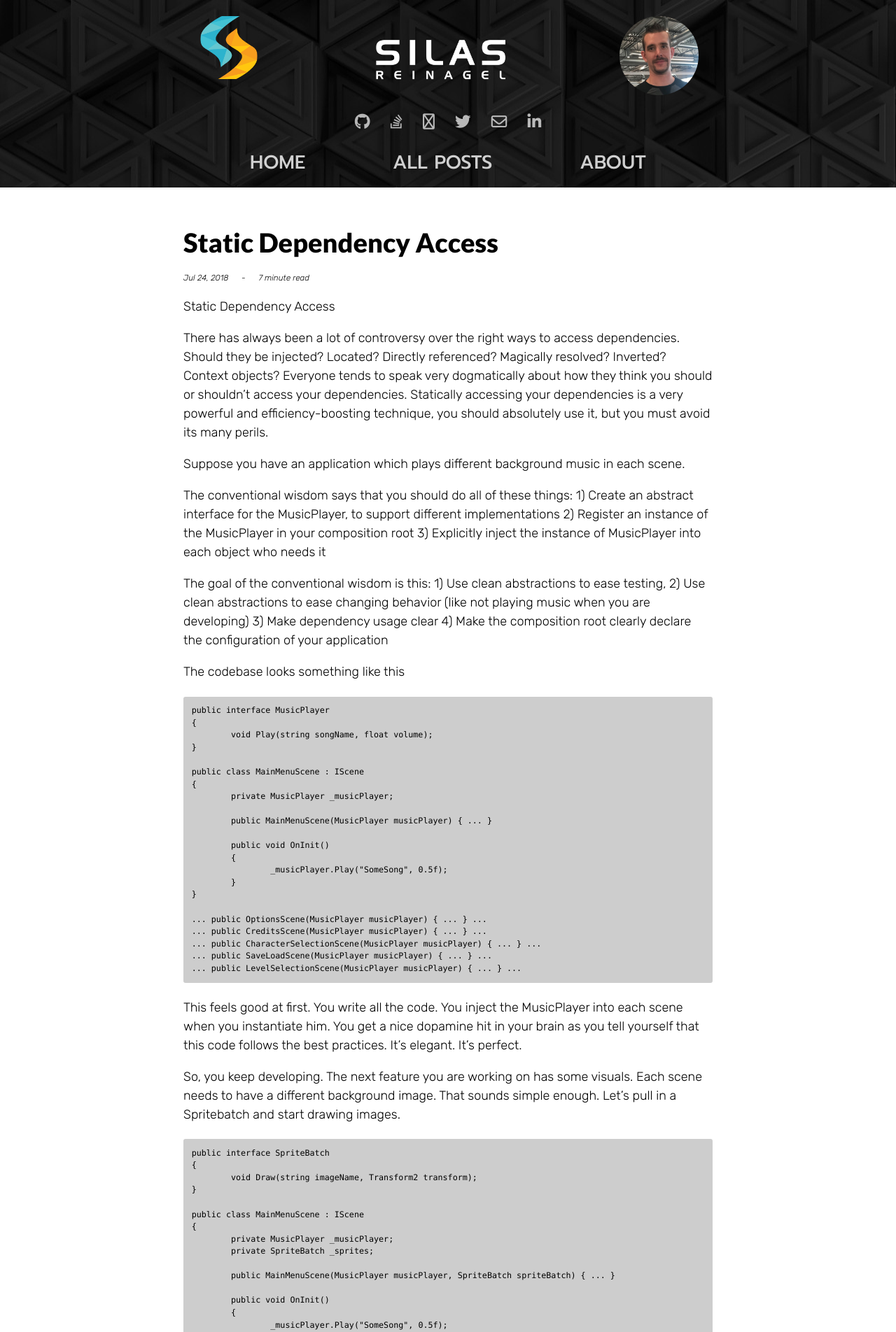
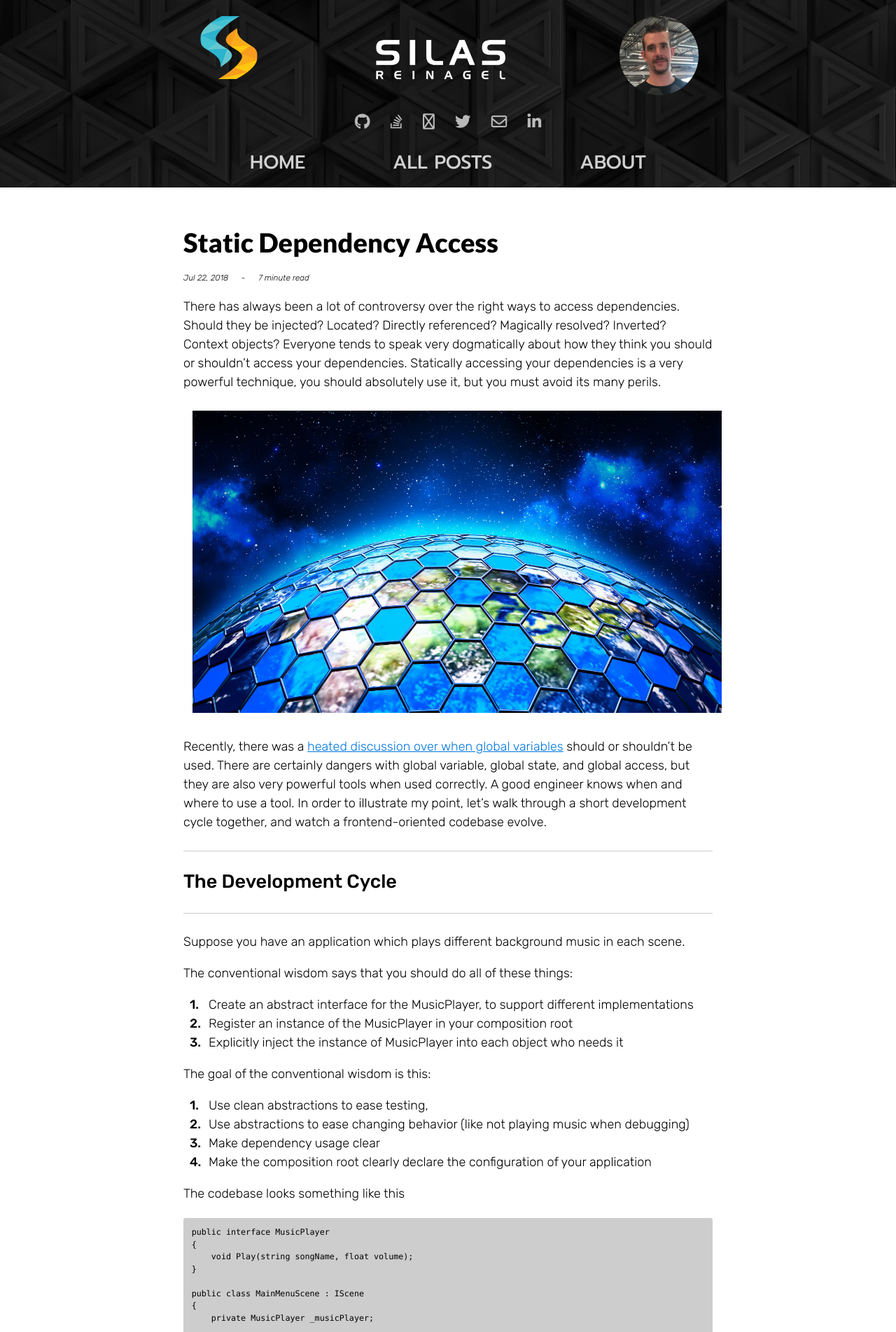
Before and after one commit to SilasReinagel/silasreinagel.github.io, a Jekyll site: the page built from _posts/2018-07-24-static-dependency-access.md, in a window 1280 px wide. Shown: the top 1904 px of the page at 70% size. Built offline with Jekyll 4.4.1, drawn with Linux system fonts in a browser that asks for light colours; nearby versions of some CDN libraries; comment, search, counter and statistics services are not loaded; some of the changed text lies outside the part shown.

Commit message:
Finished post

````diff
--- a/_posts/2018-07-24-static-dependency-access.md
+++ b/_posts/2018-07-24-static-dependency-access.md
@@ -1,48 +1,56 @@
 ---
 layout: post
 title: Static Dependency Access
-date: 2018-07-24 10:00
+date: 2018-07-22 20:17
 author: silas.reinagel@gmail.com
 comments: true
 categories: [blog]
 featured-img: /images/globe-hexagons.jpg
 ---
 
-Static Dependency Access
+There has always been a lot of controversy over the right ways to access dependencies. Should they be injected? Located? Directly referenced? Magically resolved? Inverted? Context objects? Everyone tends to speak very dogmatically about how they think you should or shouldn't access your dependencies. Statically accessing your dependencies is a very powerful technique, you should absolutely use it, but you must avoid its many perils.
 
-There has always been a lot of controversy over the right ways to access dependencies. Should they be injected? Located? Directly referenced? Magically resolved? Inverted? Context objects? Everyone tends to speak very dogmatically about how they think you should or shouldn't access your dependencies. Statically accessing your dependencies is a very powerful and efficiency-boosting technique, you should absolutely use it, but you must avoid its many perils.
+<img src="/images/globe-hexagons.jpg" alt="Hexagons on the globe, viewed from space"  />
+
+Recently, there was a [heated discussion over when global variables](https://www.yegor256.com/2018/07/03/global-variables.html) should or shouldn't be used. There are certainly dangers with global variable, global state, and global access, but they are also very powerful tools when used correctly. A good engineer knows when and where to use a tool. In order to illustrate my point, let's walk through a short development cycle together, and watch a frontend-oriented codebase evolve.
+
+----
+
+### The Development Cycle
+
+----
 
 Suppose you have an application which plays different background music in each scene.
 
 The conventional wisdom says that you should do all of these things:
-1) Create an abstract interface for the MusicPlayer, to support different implementations
-2) Register an instance of the MusicPlayer in your composition root
-3) Explicitly inject the instance of MusicPlayer into each object who needs it
+1. Create an abstract interface for the MusicPlayer, to support different implementations
+2. Register an instance of the MusicPlayer in your composition root
+3. Explicitly inject the instance of MusicPlayer into each object who needs it
 
 The goal of the conventional wisdom is this:
-1) Use clean abstractions to ease testing,
-2) Use clean abstractions to ease changing behavior (like not playing music when you are developing)
-3) Make dependency usage clear
-4) Make the composition root clearly declare the configuration of your application
+1. Use clean abstractions to ease testing,
+2. Use abstractions to ease changing behavior (like not playing music when debugging)
+3. Make dependency usage clear
+4. Make the composition root clearly declare the configuration of your application
 
 The codebase looks something like this
 
 ```
 public interface MusicPlayer
 {
-	void Play(string songName, float volume);
+    void Play(string songName, float volume);
 }
 
 public class MainMenuScene : IScene
 {
-	private MusicPlayer _musicPlayer;
+    private MusicPlayer _musicPlayer;
 
-	public MainMenuScene(MusicPlayer musicPlayer) { ... }
+    public MainMenuScene(MusicPlayer musicPlayer) { ... }
 
-	public void OnInit()
-	{
-		_musicPlayer.Play("SomeSong", 0.5f);
-	}
+    public void OnInit()
+    {
+        _musicPlayer.Play("SomeSong", 0.5f);
+    }
 }
 
 ... public OptionsScene(MusicPlayer musicPlayer) { ... } ...
@@ -52,32 +60,32 @@ public class MainMenuScene : IScene
 ... public LevelSelectionScene(MusicPlayer musicPlayer) { ... } ...
 ```
 
-This feels good at first. You write all the code. You inject the MusicPlayer into each scene when you instantiate him. You get a nice dopamine hit in your brain as you tell yourself that this code follows the best practices. It's elegant. It's perfect.
+This feels good at first. You write all the code. You inject the `MusicPlayer` into each scene when you instantiate him. **You get a nice dopamine hit in your brain as you know that this code follows the best practices.** It's elegant. It's perfect.
 
-So, you keep developing. The next feature you are working on has some visuals. Each scene needs to have a different background image. That sounds simple enough. Let's pull in a Spritebatch and start drawing images.
+So, you keep developing. The next feature you are working on has some visuals. Each scene needs to have a different background image. That sounds simple enough. Let's pull in a `SpriteBatch` and start drawing images.
 
 ```
 public interface SpriteBatch
 {
-	void Draw(string imageName, Transform2 transform);
+    void Draw(string imageName, Transform2 transform);
 }
 
 public class MainMenuScene : IScene
 {
-	private MusicPlayer _musicPlayer;
-	private SpriteBatch _sprites;
+    private MusicPlayer _musicPlayer;
+    private SpriteBatch _sprites;
 
-	public MainMenuScene(MusicPlayer musicPlayer, SpriteBatch spriteBatch) { ... }
+    public MainMenuScene(MusicPlayer musicPlayer, SpriteBatch spriteBatch) { ... }
 
-	public void OnInit()
-	{
-		_musicPlayer.Play("SomeSong", 0.5f);
-	}
+    public void OnInit()
+    {
+        _musicPlayer.Play("SomeSong", 0.5f);
+    }
 
-	public void Draw()
-	{
-		_sprites.Draw("MainMenuBg.jpg", new Transform2(new Size2(1920, 1080));
-	}
+    public void Draw()
+    {
+        _sprites.Draw("MainMenuBg.jpg", new Transform2(new Size2(1920, 1080));
+    }
 }
 
 ... public OptionsScene(MusicPlayer musicPlayer, SpriteBatch spriteBatch) { ... } ...
@@ -87,23 +95,23 @@ public class MainMenuScene : IScene
 ... public LevelSelectionScene(MusicPlayer musicPlayer, SpriteBatch spriteBatch) { ... } ...
 ```
 
-You update all of your scenes, make their constructors bigger, store the spritebatch in a field, register your `SpriteBatch` in the composition root, and inject him into every single scene. It took a bit more work than you expected, but hey, everyone knows that sometimes writing code the right takes a bit of work. "This is just the price of doing things the right way", you tell yourself. However, doubt starts to grow at the back of your brain. Too small to acknowledge, but just enough to make you think, "Should it be this hard to add something that I already know I need just about everywhere?"
+You update all of your scenes, make their constructors bigger, store the `SpriteBatch `in a field, register him in the composition root, and inject him into every single scene. It took a bit more work than you expected, but hey, everyone knows that sometimes writing code the right takes a bit of work. *"This is just the price of doing things the right way"*, you tell yourself. However, doubt starts to grow at the back of your brain. Too small to acknowledge, but just enough to make you think, **"Should it be this hard to add something that I already know I need just about everywhere?"**
 
-The next ticket is waiting for you in `Up Next`, you quickly assign it to yourself and mark it `In Progress`. It's time to add navigation to all your scene. Users will want to click buttons or perform actions that will take them from one scene to another. No problem.
+The next ticket is waiting for you in **Up Next**, you quickly assign it to yourself and mark it **In Progress**. It's time to add navigation to all your scene. Users will want to click buttons or perform actions that will take them from one scene to another. No problem.
 
 ```
 public interface Navigation
 {
-	void NavigateTo(string sceneName);
+    void NavigateTo(string sceneName);
 }
 
 public class MainMenuScene : IScene
 {
-	private MusicPlayer _musicPlayer;
-	private SpriteBatch _sprites;
-	private Navigation _navigation;
+    private MusicPlayer _musicPlayer;
+    private SpriteBatch _sprites;
+    private Navigation _navigation;
 
-	public MainMenuScene(MusicPlayer musicPlayer, SpriteBatch spriteBatch, Navigation navigation) { ... }
+    public MainMenuScene(MusicPlayer musicPlayer, SpriteBatch spriteBatch, Navigation navigation) { ... }
 }
 
 ... public OptionsScene(MusicPlayer musicPlayer, SpriteBatch spriteBatch, Navigation navigation) { ... } ...
@@ -165,14 +173,14 @@ public class MainMenuScene : IScene
 **This is a far more ergonomic design.** Now, creating a new scene won't involve all of the boilerplate of bringing in the `MusicPlayer` to play the background music. Having scenes do more things doesn't require massive changes rippling through the whole codebase to wire in the new dependency.
 
 It also still accomplishes all of the goals of following the conventional constructor injection wisdom.
-1) Use clean abstractions to ease testing
-2) Use clean abstractions to ease changing behavior
-3) Make dependency usage clear
-4) Make the composition root clearly declare the configuration of your application
+1. Use clean abstractions to ease testing
+2. Use abstractions to ease changing behavior
+3. Make dependency usage clear
+4. Make the composition root clearly declare the configuration of your application
 
 ----
 
-When Should You Make a Dependency Statically Accessible?
+### When Should You Make a Dependency Statically Accessible?
 
 ----
 
@@ -182,7 +190,7 @@ When Should You Make a Dependency Statically Accessible?
 
 ----
 
-What Pitfalls Should Be Avoided With Static Dependencies?
+### What Pitfalls Should Be Avoided With Static Dependencies?
 
 ----
 
--- a/_sass/_code.scss
+++ b/_sass/_code.scss
@@ -16,7 +16,8 @@ code {
   font-size: $code-font-size;
 }
 
-p code {
+p code,
+li code {
   padding: 0.2rem 0.4rem;
   line-height: 1.0rem;
   position: relative;
````
Also changed, not shown: other parts of _posts/2018-07-24-static-dependency-access.md (+15 -15 lines).
